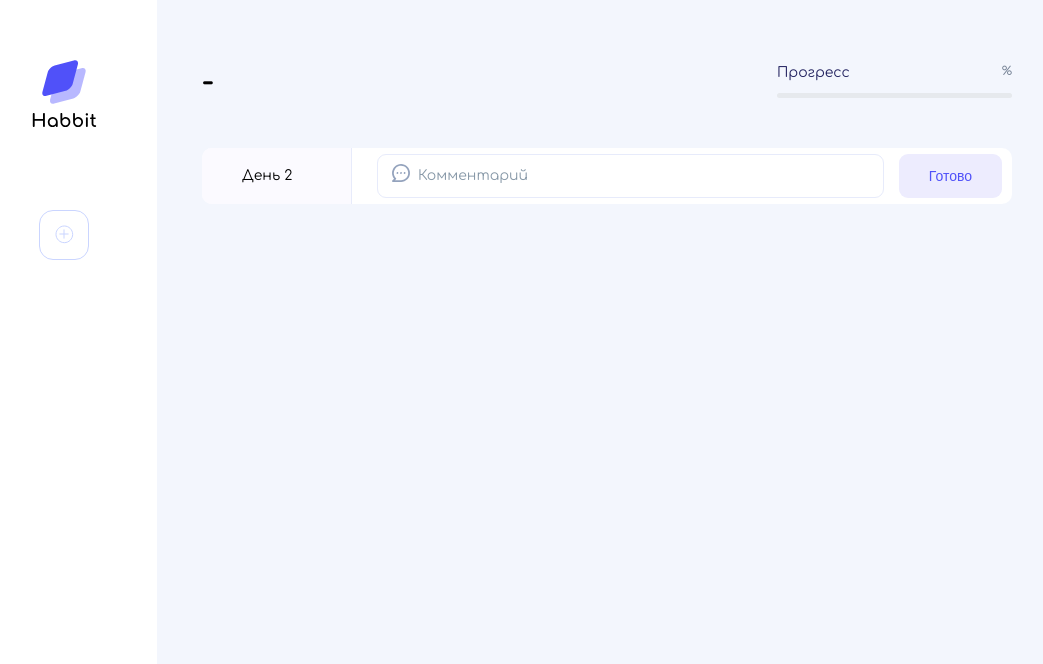
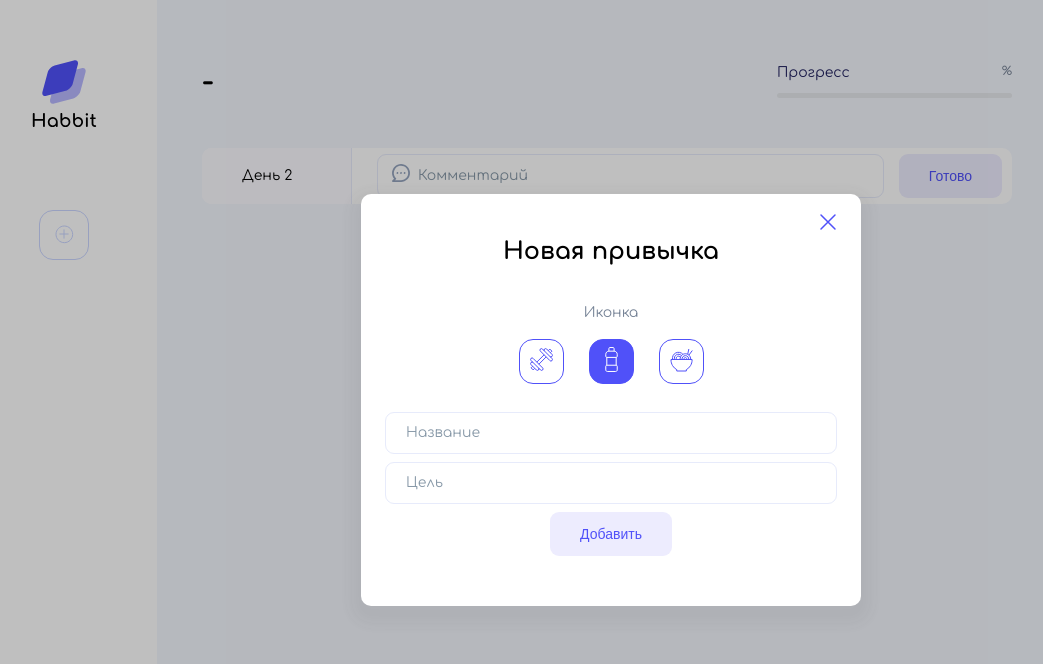
Before and after one commit to KreoManser/HabbitsTracker, a plain HTML site: page index.html in a window 1280 px wide. Both pictures are taken after a click on the button 93 px from the left and 235 px from the top of the page. Shown: the whole page, without its empty margins (29-1072 px from the left). Drawn offline with Linux system fonts and the light colour scheme.

Commit message:
Базовый проект окончен

```diff
--- a/index.html
+++ b/index.html
@@ -17,7 +17,7 @@
         <img src="./images/logo.svg" alt="Логотип Habbit" class="logo" />
         <nav class="menu">
           <div class="menu__list"></div>
-          <button class="menu__add">
+          <button class="menu__add" onclick="togglePopup()">
             <img src="./images/Add.svg" alt="Добавить новую привычку" />
           </button>
         </nav>
@@ -56,6 +56,32 @@
           </div>
         </main>
       </div>
+      <div class="cover cover_hidden" id="add-habbit-popup">
+        <div class="popup">
+          <h2>Новая привычка</h2>
+          <div class="icon-label">Иконка</div>
+          <div class="icon-select">
+            <button class="icon" onclick="setIcon(this, 'sport')">
+              <img src="./images/sport.svg" alt="Спорт" />
+            </button>
+            <button class="icon icon_active" onclick="setIcon(this, 'water')">
+              <img src="./images/Water.svg" alt="Напитки" />
+            </button>
+            <button class="icon" onclick="setIcon(this, 'food')">
+              <img src="./images/food.svg" alt="Еда" />
+            </button>
+          </div>
+          <form class="add-form" action="" onsubmit="addNewHabbit(event)">
+            <input name="name" type="text" placeholder="Название" />
+            <input name="icon" type="text" hidden value="water" />
+            <input name="target" type="number" placeholder="Цель" />
+            <button class="button" type="submit">Добавить</button>
+          </form>
+          <button class="popup__close" onclick="togglePopup()">
+            <img src="./images/cross.svg" alt="Отменить добавление привычки" />
+          </button>
+        </div>
+      </div>
     </div>
     <script src="scripts/app.js"></script>
   </body>
--- a/scripts/app.js
+++ b/scripts/app.js
@@ -16,6 +16,10 @@ const page = {
     daysContainer: document.getElementById("days"),
     nextDay: document.querySelector(".habbit__day"),
     habbitComment: document.querySelector(".habbit__comment"),
+  },
+  popup: {
+    index: document.getElementById("add-habbit-popup"),
+    iconField: document.querySelector('.add-form input[name="icon"]'),
   },
 };
 
@@ -96,30 +100,28 @@ function rerender(activeHabbitId) {
   if (!activeHabbit) {
     return;
   }
+  document.location.replace(document.location.pathname + "#" + activeHabbitId);
   rerenderMenu(activeHabbit);
   rerenderHead(activeHabbit);
   rerenderContent(activeHabbit);
 }
 
 function addDays(event) {
-  const form = event.target;
   event.preventDefault();
-  const data = new FormData(form);
-  const comment = data.get("comment");
-  form["comment"].classList.remove("error");
-  if (!comment) {
-    form["comment"].classList.add("error");
+  const data = validateAndReturnFormData(event.target, ["comment"]);
+  if (!data) {
+    return;
   }
   habbits = habbits.map((habbit) => {
     if (habbit.id === globalActiveHabbitId) {
       return {
         ...habbit,
-        days: habbit.days.concat([{ comment }]),
+        days: habbit.days.concat([{ comment: data.comment }]),
       };
     }
     return habbit;
   });
-  form["comment"].value = "";
+  resetForm(event.target, ["comment"]);
   rerender(globalActiveHabbitId);
   saveData();
 }
@@ -139,9 +141,86 @@ function deleteDay(index) {
   saveData();
 }
 
+function togglePopup() {
+  if (page.popup.index.classList.contains("cover_hidden")) {
+    page.popup.index.classList.remove("cover_hidden");
+  } else {
+    page.popup.index.classList.add("cover_hidden");
+  }
+}
+
+function resetForm(form, fields) {
+  for (const field of fields) {
+    form[field].value = "";
+  }
+}
+
+function validateAndReturnFormData(form, fields) {
+  const formData = new FormData(form);
+  const res = {};
+  for (const field of fields) {
+    const fieldValue = formData.get(field);
+    form[field].classList.remove("error");
+    if (!fieldValue) {
+      form[field].classList.add("error");
+    }
+    res[field] = fieldValue;
+  }
+  let isValid = true;
+  for (const field of fields) {
+    if (!res[field]) {
+      isValid = false;
+    }
+    if (!isValid) {
+      return;
+    }
+    return res;
+  }
+}
+
+function setIcon(context, icon) {
+  page.popup.iconField.value = icon;
+  const activeIcon = document.querySelector(".icon.icon_active");
+  activeIcon.classList.remove("icon_active");
+  context.classList.add("icon_active");
+}
+
+function addNewHabbit(event) {
+  event.preventDefault();
+  const data = validateAndReturnFormData(event.target, [
+    "name",
+    "icon",
+    "target",
+  ]);
+  if (!data) {
+    return;
+  }
+  const maxId = habbits.reduce(
+    (acc, habbit) => (acc > habbit.id ? acc : habbit.id),
+    0
+  );
+  habbits.push({
+    id: maxId + 1,
+    name: data.name,
+    target: data.target,
+    icon: data.icon,
+    days: [],
+  });
+  resetForm(event.target, ["name", "target", "icon"]);
+  rerender(globalActiveHabbitId);
+  togglePopup();
+  saveData();
+}
+
 /* init */
 
 (() => {
   loadData();
-  rerender(habbits[0].id);
+  const hashId = Number(document.location.hash.replace("#", ""));
+  const urlHabbit = habbits.find((habbit) => habbit.id === hashId);
+  if (urlHabbit) {
+    rerender(urlHabbit.id);
+  } else {
+    rerender(habbits[0].id);
+  }
 })();
--- a/styles/main.css
+++ b/styles/main.css
@@ -95,6 +95,11 @@ h1 {
   font-size: 30px;
   line-height: 33px;
   color: black;
+}
+
+h2 {
+  font-size: 24px;
+  line-height: 120%;
 }
 
 .progress {
@@ -228,3 +233,94 @@ input.error {
 .button:hover {
   background: #f3f6fd;
 }
+
+.cover {
+  position: fixed;
+  left: 0;
+  top: 0;
+  right: 0;
+  bottom: 0;
+  background: rgba(0, 0, 0, 0.25);
+  display: flex;
+  align-items: center;
+  justify-content: center;
+}
+
+.cover_hidden {
+  display: none;
+}
+
+.popup {
+  background: white;
+  box-shadow: 0px 8px 14px 12px rgba(56, 56, 56, 0.05);
+  border-radius: 10px;
+  padding: 24px 24px 50px 24px;
+  position: relative;
+  display: flex;
+  flex-direction: column;
+  align-items: center;
+  gap: 18px;
+  max-width: 500px;
+  width: 100%;
+}
+
+.popup__close {
+  position: absolute;
+  right: 15px;
+  top: 15px;
+  border: none;
+  cursor: pointer;
+  background: none;
+}
+
+.icon-label {
+  font-size: 14px;
+  line-height: 16px;
+  color: #768396;
+}
+
+.icon-select {
+  display: flex;
+  align-items: center;
+  gap: 25px;
+  margin-bottom: 10px;
+}
+
+.icon {
+  background: none;
+  border: 1px solid #5051f9;
+  border-radius: 14px;
+  width: 45px;
+  height: 45px;
+  align-items: center;
+  justify-content: center;
+  cursor: pointer;
+}
+
+.icon:hover {
+  background: #6a6afb;
+}
+
+.icon:hover img {
+  filter: brightness(0) invert(1);
+}
+
+.icon_active {
+  background: #5051f9;
+}
+
+.icon_active img {
+  filter: brightness(0) invert(1);
+}
+
+.add-form {
+  width: 100%;
+  display: flex;
+  flex-direction: column;
+  gap: 8px;
+  align-items: center;
+}
+
+.add-form input {
+  width: 100%;
+}
```
Also changed, not shown: images/cross.svg (added).
